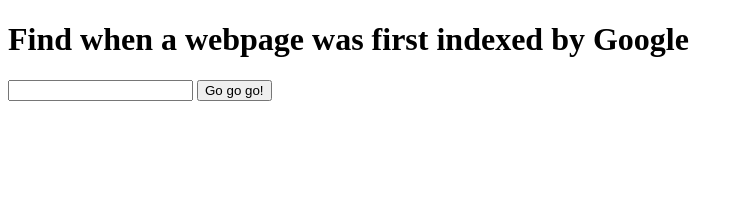
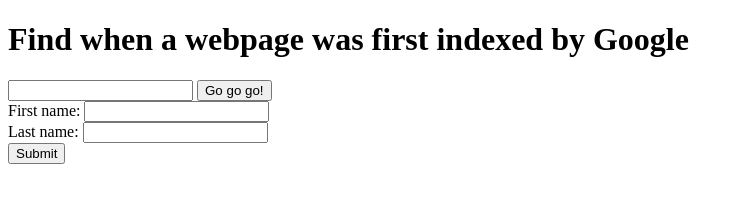
Before and after one commit to firstroad/pageIndexDate, a plain HTML site: page index.html in a window 1280 px wide. Shown: the whole page, without its empty margins (0-744 px from the left). Drawn offline with Linux system fonts and the light colour scheme.

Commit message:
Update index.html

```diff
--- a/index.html
+++ b/index.html
@@ -12,5 +12,10 @@
 		<h1>Find when a webpage was first indexed by Google</h1>
 		<input type="text" name="webpage" id="webpage">
 		<input type="submit" value="Go go go!" onclick="Main()">
+		 <form method="get">
+	  First name: <input type="text" name="fname"><br>
+	  Last name: <input type="text" name="lname"><br>
+	  <input type="submit" value="Submit">
+	</form>
 	</body>
 </html>
```
